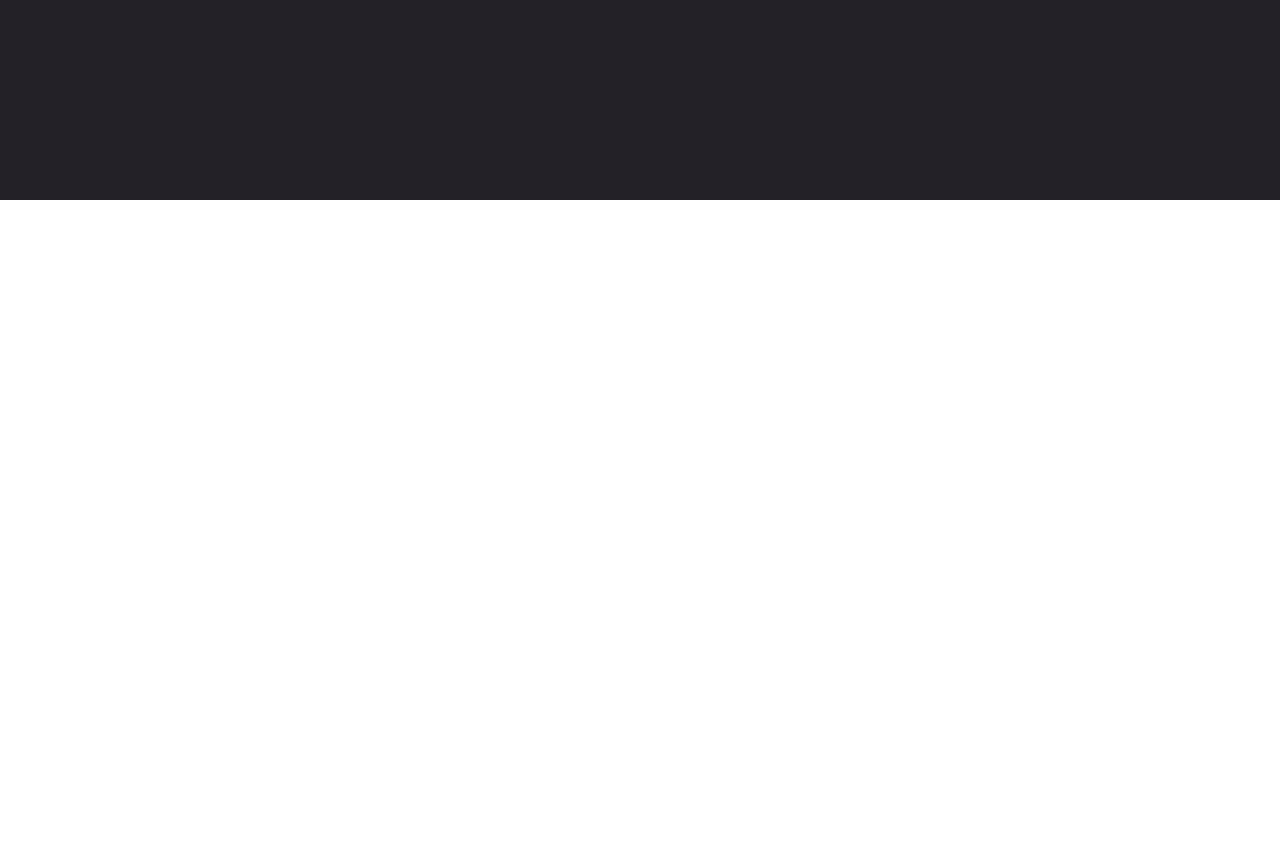
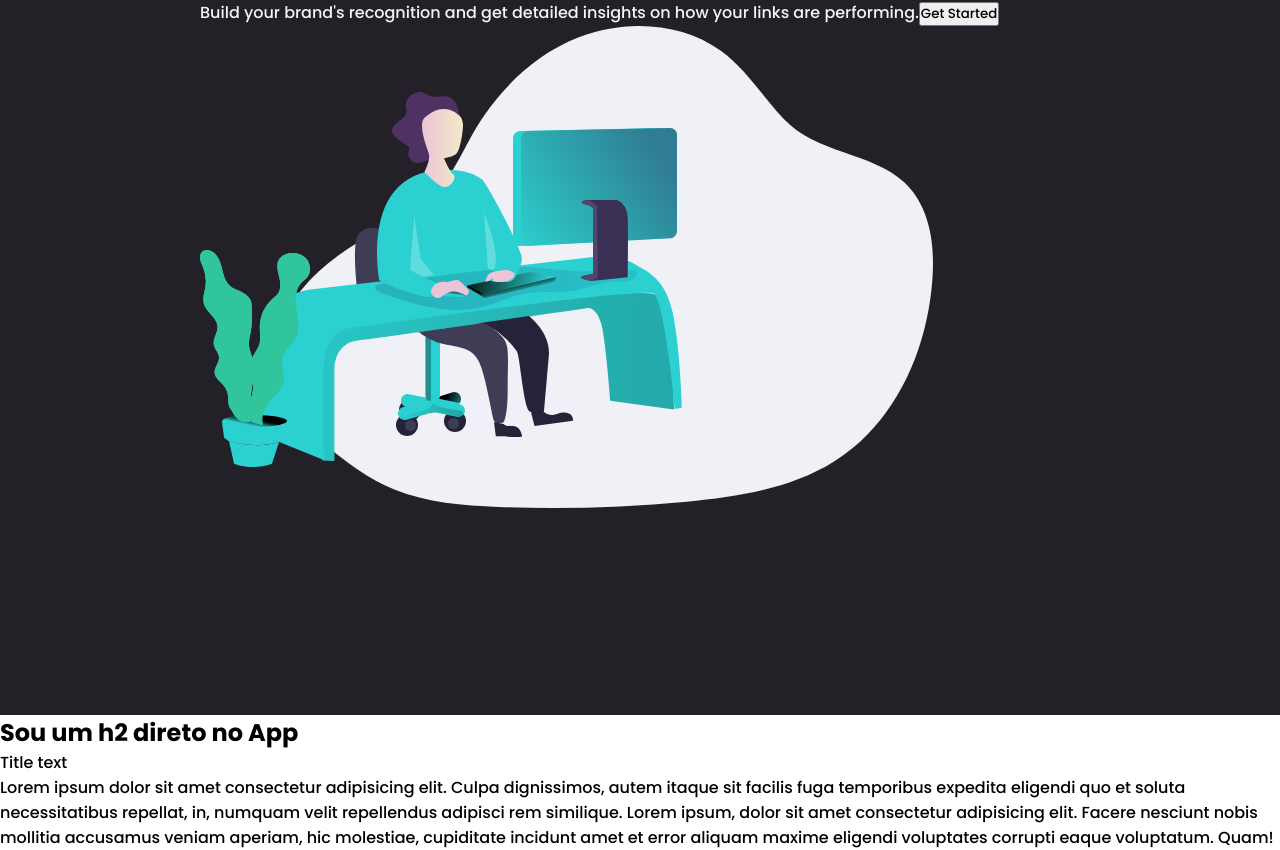
Before and after one commit to Diego-Girao/urls-shortening, a React (Vite) app: page / in a window 1280 px wide. Shown: the part 328-1178 px from the top of the page. Before the commit the page ends 800 px from the top, so only its background shows below. Built offline with nearby package versions, Linux system fonts and the light colour scheme.

Commit message:
feat: add hero component

```diff
--- a/src/App.jsx
+++ b/src/App.jsx
@@ -1,12 +1,24 @@
 import { Header } from "./components/Header"
 import "./global.css"
-import { Hero } from "./Hero"
+import { Hero } from "./components/Hero"
 
 export function App() {
 	return (
 		<div>
 			<Header />
 			<Hero />
+			<h2>Sou um h2 direto no App </h2>
+			<p>Title text</p>
+			<span>
+				Lorem ipsum dolor sit amet consectetur adipisicing elit. Culpa
+				dignissimos, autem itaque sit facilis fuga temporibus expedita eligendi
+				quo et soluta necessitatibus repellat, in, numquam velit repellendus
+				adipisci rem similique. Lorem ipsum, dolor sit amet consectetur
+				adipisicing elit. Facere nesciunt nobis mollitia accusamus veniam
+				aperiam, hic molestiae, cupiditate incidunt amet et error aliquam maxime
+				eligendi voluptates corrupti eaque voluptatum. Quam!
+			</span>
+			<div></div>
 		</div>
 	)
 }
```
